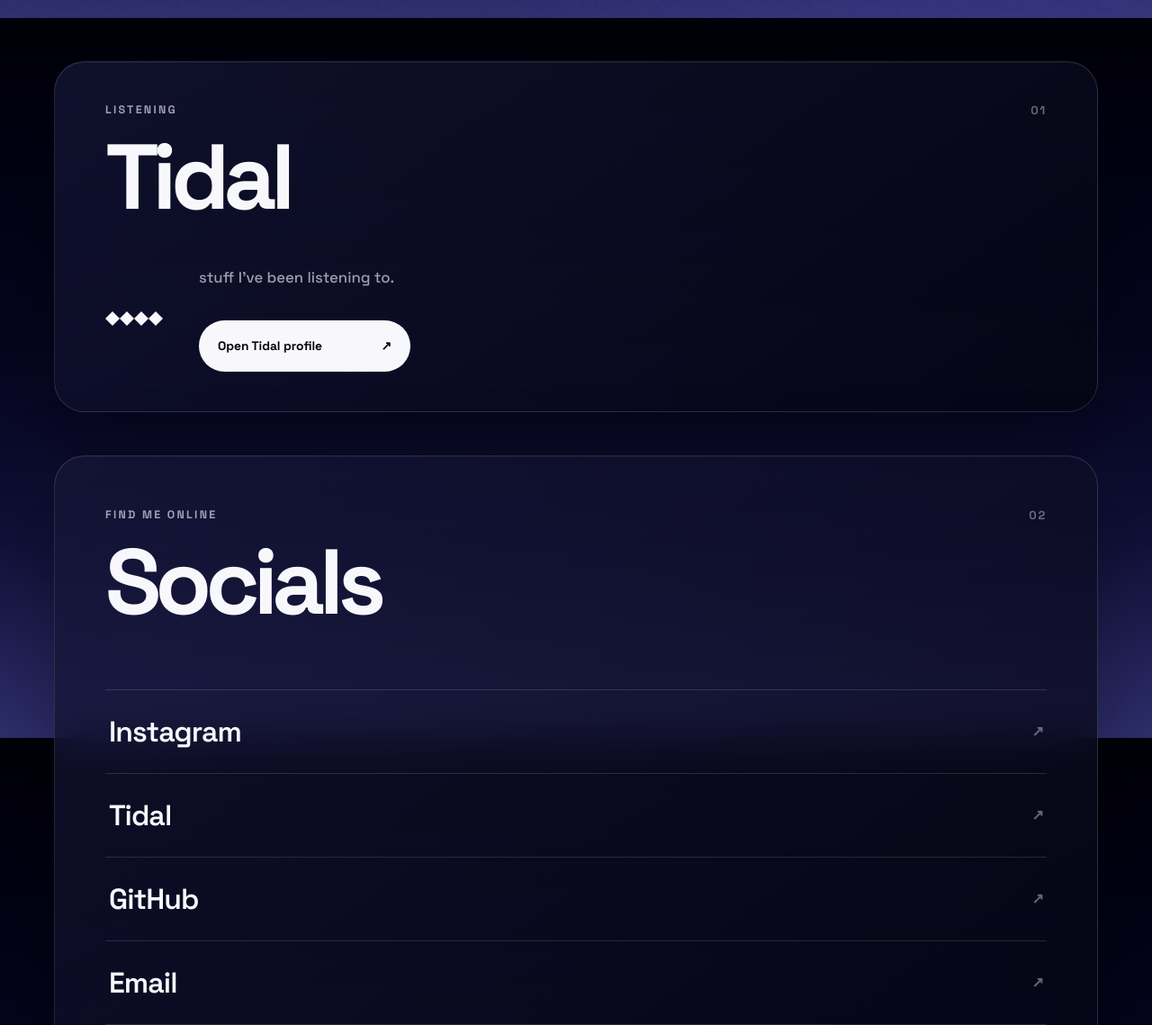
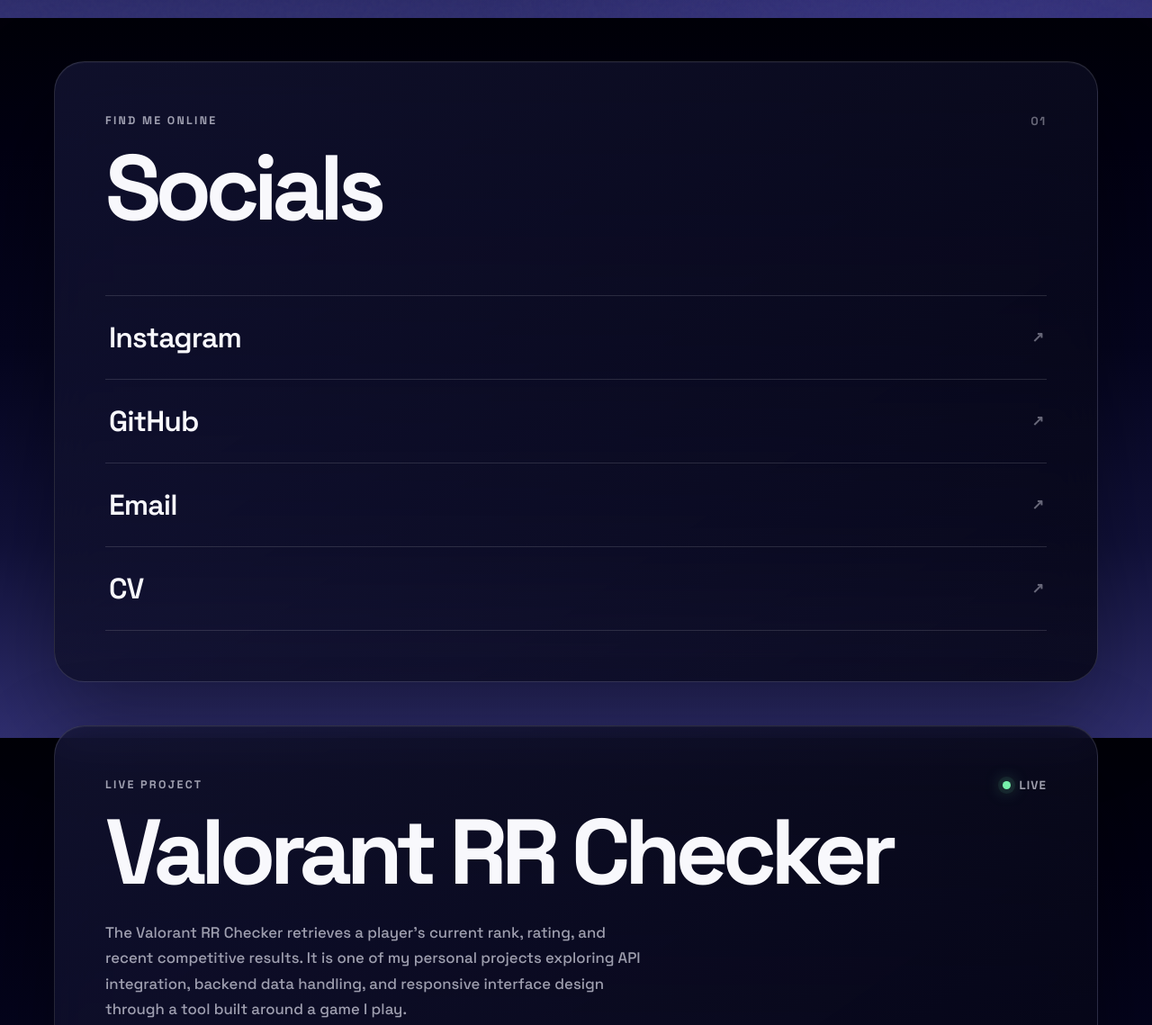
Before and after one commit to notAnt1/valorant-website, a website: page public/index.html in a window 1280 px wide. Shown: the part 780-1919 px from the top of the page at 90% size. Drawn offline with Linux system fonts and the light colour scheme.

Commit message:
removed tidal, and added explanation for project

```diff
--- a/public/index.html
+++ b/public/index.html
@@ -10,7 +10,7 @@
 
   <meta
     name="description"
-    content="Oscar To — music, social profiles, CV, and Valorant RR checker."
+    content="Oscar To — social profiles, CV, and Valorant RR checker."
   >
 
   <title>Oscar To</title>
@@ -33,8 +33,8 @@
   >
 
   <link
+    rel="stylesheet"
     href="https://fonts.googleapis.com/css2?family=Space+Grotesk:wght@400;500;600;700&display=swap"
-    rel="stylesheet"
   >
 
   <link
@@ -72,7 +72,6 @@
       class="navigation"
       aria-label="Main navigation"
     >
-      <a href="#tidal">Tidal</a>
       <a href="#socials">Socials</a>
       <a href="#rr-checker">RR Checker</a>
     </nav>
@@ -99,55 +98,12 @@
 
         <a
           class="scroll-link"
-          href="#tidal"
+          href="#socials"
         >
           Explore
           <span aria-hidden="true">↓</span>
         </a>
       </div>
-    </section>
-
-    <section
-      id="tidal"
-      class="page-section"
-    >
-      <article class="widget tidal-widget reveal">
-        <div class="widget-header">
-          <div>
-            <p class="section-kicker">Listening</p>
-            <h2>Tidal</h2>
-          </div>
-
-          <span class="widget-number">01</span>
-        </div>
-
-        <div class="tidal-content">
-          <div class="tidal-mark" aria-hidden="true">
-            <svg viewBox="0 0 64 16" role="img">
-              <polygon points="8,0 16,8 8,16 0,8"></polygon>
-              <polygon points="24,0 32,8 24,16 16,8"></polygon>
-              <polygon points="40,0 48,8 40,16 32,8"></polygon>
-              <polygon points="56,0 64,8 56,16 48,8"></polygon>
-            </svg>
-          </div>
-
-          <div class="tidal-details">
-            <p class="widget-description">
-              stuff I've been listening to.
-            </p>
-
-            <a
-              class="primary-button"
-              href="https://tidal.com/@ant1"
-              target="_blank"
-              rel="noopener noreferrer"
-            >
-              Open Tidal profile
-              <span aria-hidden="true">↗</span>
-            </a>
-          </div>
-        </div>
-      </article>
     </section>
 
     <section
@@ -161,7 +117,7 @@
             <h2>Socials</h2>
           </div>
 
-          <span class="widget-number">02</span>
+          <span class="widget-number">01</span>
         </div>
 
         <div class="social-list">
@@ -172,21 +128,7 @@
             rel="noopener noreferrer"
           >
             <span>Instagram</span>
-            <span
-              class="social-arrow"
-              aria-hidden="true"
-            >
-              ↗
-            </span>
-          </a>
 
-          <a
-            class="social-item"
-            href="https://tidal.com/@ant1"
-            target="_blank"
-            rel="noopener noreferrer"
-          >
-            <span>Tidal</span>
             <span
               class="social-arrow"
               aria-hidden="true"
@@ -202,6 +144,7 @@
             rel="noopener noreferrer"
           >
             <span>GitHub</span>
+
             <span
               class="social-arrow"
               aria-hidden="true"
@@ -215,6 +158,7 @@
             href="mailto:oscarto0226@gmail.com"
           >
             <span>Email</span>
+
             <span
               class="social-arrow"
               aria-hidden="true"
@@ -230,6 +174,7 @@
             rel="noopener noreferrer"
           >
             <span>CV</span>
+
             <span
               class="social-arrow"
               aria-hidden="true"
@@ -263,8 +208,10 @@
         </div>
 
         <p class="widget-description rr-description">
-          Enter a Riot name, tag, and region to retrieve current competitive
-          rank information.
+          The Valorant RR Checker retrieves a player’s current rank, rating, and recent
+          competitive results. It is one of my personal projects exploring API
+          integration, backend data handling, and responsive interface design through
+          a tool built around a game I play.
         </p>
 
         <form
--- a/public/styles.css
+++ b/public/styles.css
@@ -219,13 +219,8 @@
   padding-bottom: 60px;
 }
 
-#tidal {
+#socials {
   padding-top: 48px;
-  padding-bottom: 24px;
-}
-
-#socials {
-  padding-top: 24px;
   padding-bottom: 24px;
 }
 
@@ -330,11 +325,6 @@
   -webkit-backdrop-filter: blur(24px);
 }
 
-.tidal-widget {
-  padding-top: clamp(26px, 3.8vw, 44px);
-  padding-bottom: clamp(26px, 3.8vw, 44px);
-}
-
 .widget-header {
   display: flex;
   align-items: flex-start;
@@ -367,62 +357,6 @@
 
   font-size: 1.05rem;
   line-height: 1.7;
-}
-
-.tidal-content {
-  display: flex;
-  align-items: center;
-  justify-content: space-between;
-  gap: 40px;
-
-  margin-top: clamp(32px, 4.5vw, 50px);
-}
-
-.tidal-mark {
-  width: 64px;
-}
-
-.tidal-mark svg {
-  display: block;
-  width: 100%;
-  height: auto;
-  fill: currentColor;
-}
-
-.tidal-details {
-  flex: 1;
-}
-
-.primary-button {
-  display: inline-flex;
-  align-items: center;
-  justify-content: space-between;
-  gap: 45px;
-
-  min-width: 235px;
-  margin-top: 34px;
-  padding: 17px 20px;
-
-  border:
-    1px solid rgba(255, 255, 255, 0.16);
-
-  border-radius: 999px;
-
-  background: var(--text);
-  color: #05050d;
-
-  font-size: 0.86rem;
-  font-weight: 700;
-  text-decoration: none;
-
-  transition:
-    transform 180ms ease,
-    background 180ms ease;
-}
-
-.primary-button:hover {
-  background: #dcdcff;
-  transform: translateY(-3px);
 }
 
 .links-panel {
@@ -774,7 +708,6 @@
     padding-bottom: 38px;
   }
 
-  #tidal,
   #socials,
   #rr-checker {
     padding-top: 18px;
@@ -798,11 +731,6 @@
     border-radius: 24px;
   }
 
-  .tidal-widget {
-    padding-top: 24px;
-    padding-bottom: 24px;
-  }
-
   .widget h2 {
     font-size: clamp(2.8rem, 16vw, 4.5rem);
   }
@@ -810,17 +738,6 @@
   .widget-number,
   .live-status {
     margin-top: 8px;
-  }
-
-  .tidal-content {
-    align-items: flex-start;
-    flex-direction: column;
-
-    margin-top: 28px;
-  }
-
-  .primary-button {
-    width: 100%;
   }
 
   .social-list {
```
